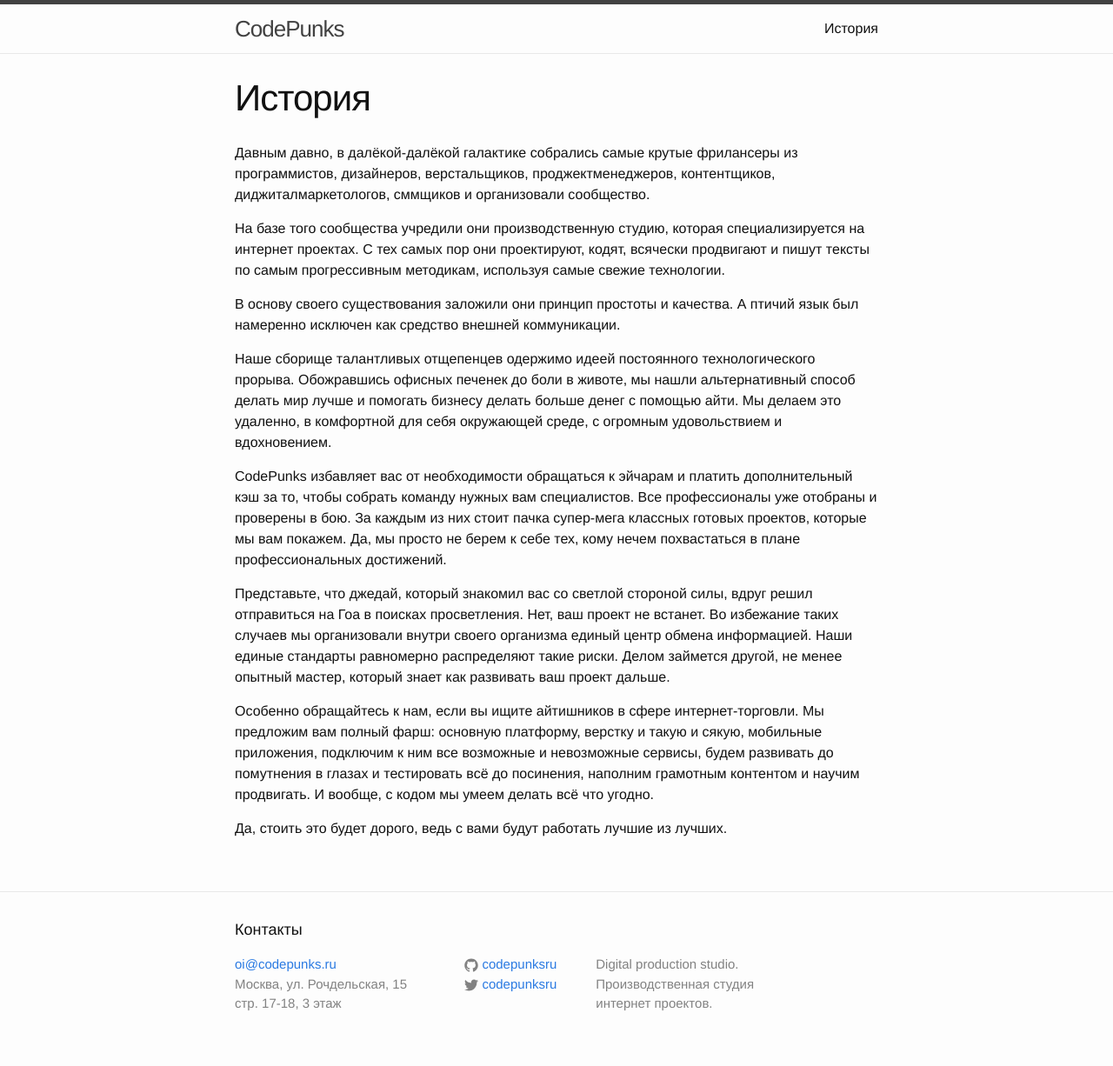
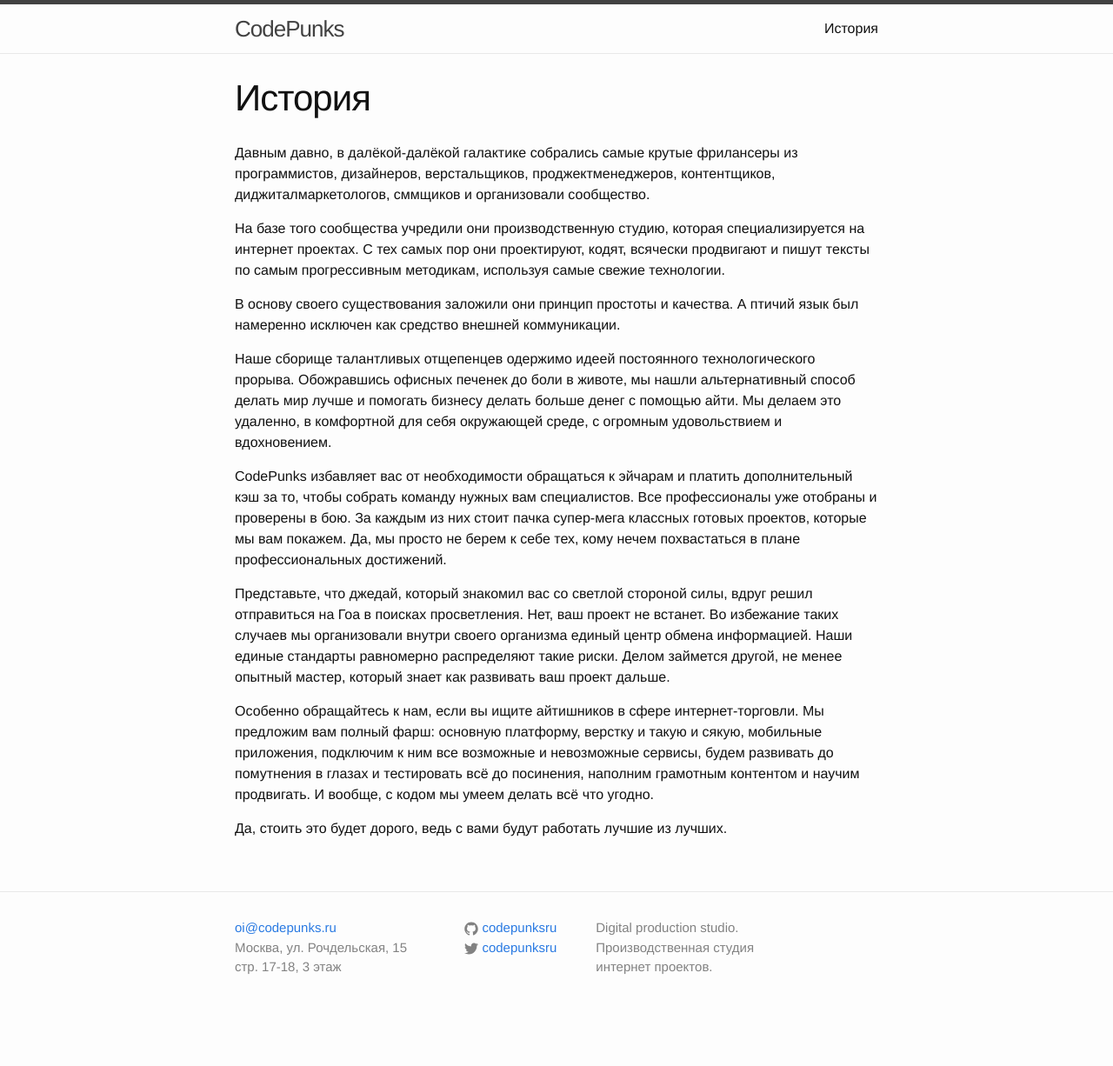
Before and after one commit to codepunksru/codepunksru.github.io, a Jekyll site: the page built from about.md, in a window 1280 px wide. Shown: the whole page at 87% size. Built offline with Jekyll 4.4.1, drawn with Linux system fonts in a browser that asks for light colours; after the commit the page ends 1184 px from its top, so only the background shows below that.

Commit message:
Footer Update #2

```diff
--- a/_includes/footer.html
+++ b/_includes/footer.html
@@ -1,8 +1,6 @@
 <footer class="site-footer">
 
   <div class="wrapper">
-
-    <h2 class="footer-heading">Контакты</h2>
 
     <div class="footer-col-wrapper">
       <div class="footer-col footer-col-1">
```
